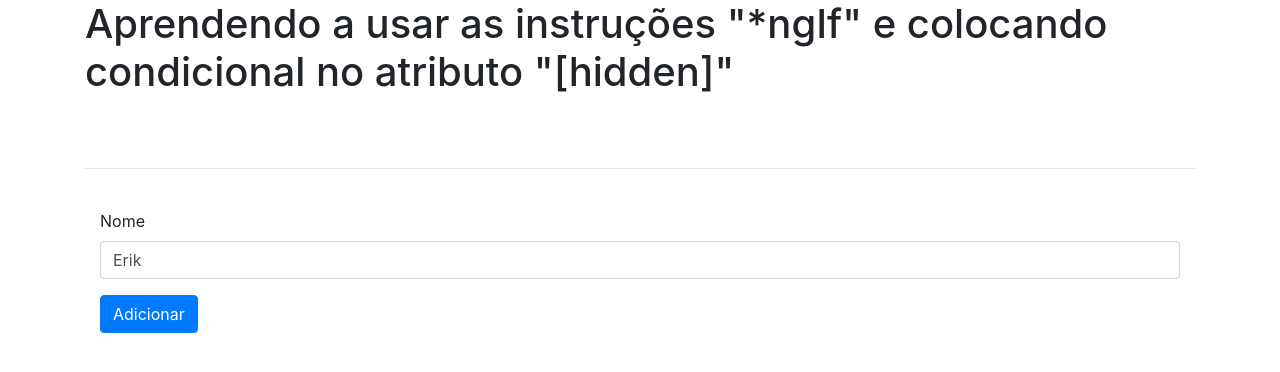
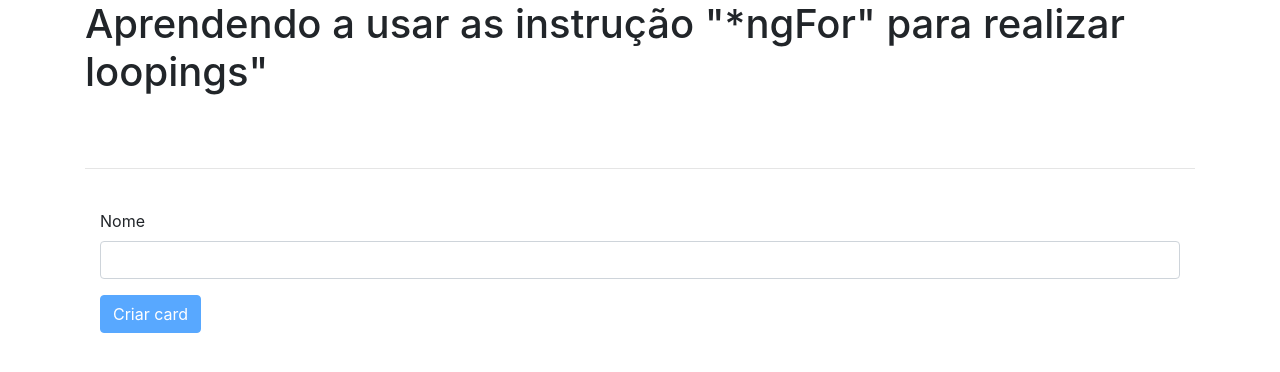
Before and after one commit to erikflima/Repositorio-Projeto-27-Alga-Money-Angular, an Angular app: page / in a window 1280 px wide. Shown: the top 372 px of the page. Built offline with nearby package versions, Linux system fonts and the light colour scheme.

Commit message:
Curso: Fullstack Angular e Spring - Julho-2018
Video: 9.13. Iterando com a diretiva ngFor

Aprendendo a usar as instrução "*ngFor" para realizar loopings"

```diff
--- a/src/app/app.component.html
+++ b/src/app/app.component.html
@@ -1,7 +1,7 @@
 <div class="container">
 
 
-    <h1>Aprendendo a usar as instruções "*ngIf" e colocando condicional no atributo "[hidden]"</h1><br>
+    <h1>Aprendendo a usar as instrução "*ngFor" para realizar loopings"</h1><br>
 
     <br><hr><br>
 
@@ -13,31 +13,36 @@
 
           <label>Nome</label>
 
-          <!--
-            - Aqui eu uso o atributo especial do angular [(ngModel)]. Esse atributo faz com que se algo for digitado no input, a variavel 'campoNome' vai assumir o valor do que foi digitado, e vice versa. Ou seja, variavel e input estao conectados.
-            - Quando o cursor do mouse estiver no input, o valor da variavel 'campoAdicionado' vai ser 'false'.
-          -->
-          <input type="text" class="form-control"  [(ngModel)]="campoNome"  (focus)="campoAdicionado = false">
+          <!--  Aqui eu uso o atributo especial do angular [(ngModel)]. Esse atributo faz com que se algo for digitado no input, a variavel 'campoNome' vai assumir o valor do que foi digitado, e vice versa. Ou seja, variavel e input estao conectados. -->
+          <input type="text" class="form-control"  [(ngModel)]="campoNome">
 
         </div>
 
         <!-- Ao clicar no botao o metodo "adicionar()"  eh executado.
              Se o conteudo da variavel "campoNome" for vazio, entao o botao sera desabilitado -->
-        <button type="button" class="btn btn-primary" (click)="adicionar()"  [disabled]="campoNome.length == 0">Adicionar</button>
+        <button type="button" class="btn btn-primary" (click)="adicionar()"  [disabled]="campoNome.length == 0">Criar card</button>
 
         <br><br>
 
-        <!-- Aqui eu uso a instrucao "*ngIf". Ai esse campo so aparece na tela se atender a condicao criada.-->
-        <div  class="alert alert-success"  role="alert"  *ngIf="campoAdicionado == true" >
-            Valor da variavel 'campoNome' : <strong>{{campoNome}}</strong>
-        </div>
 
-        <br>
+        <!-- Criando uma linha -->
+        <div class="row">
 
-        <!-- Aqui eu uso coloco uma condicao para o atributo 'hidden'. O elemento vai ser escondido se atender a condicao criada. -->
-        <div  class="alert alert-warning"  role="alert" [hidden]="campoAdicionado == false" >
-            Valor da variavel 'campoNome' : <strong>{{campoNome}}</strong>
+            <!-- Definindo duas colunas
+                 Usando a instrucao '*ngFor'. Lembrando que variavel 'arrayDeNomes' esta na classe 'app.component.ts'.  -->
+            <div class="cols-2" *ngFor="let nomeAux of arrayDeNomes">
+
+                <!-- Card que tem uma foto e um texto em logo abaixo. -->
+                <div class="card">
+                    <img src="https://randomuser.me/api/portraits/women/{{idDaPhoto}}.jpg" class="card-img-top" alt="...">
+                    <div class="card-body">{{nomeAux}}</div>
+                </div>
+
+            </div>
+
         </div>
 
 
+
+
     </div>
--- a/src/app/app.component.ts
+++ b/src/app/app.component.ts
@@ -18,29 +18,19 @@ import { Component } from '@angular/core';
 export class AppComponent {
 
   //Criando variaveia globais
-  campoNome       = 'Erik';
-  campoNumero     = 0;
-  campoAdicionado = false;
+  campoNome       = '';
+  arrayDeNomes    = []; //Declaracao de array
+  idDaPhoto       = 90;
 
 
    adicionar(){
 
     console.log( "\nExecutando o metodo adicionar" );
 
+    console.log( this.campoNome );
 
-    //Mundando o valor da variavel
-    this.campoAdicionado = true;
-
-
-    //Somando 1 na variavel numero
-    this.campoNumero = this.campoNumero + 1;
-
-
-    //Concatenando a variavel "campoNome" com a variavel "campoNumero"
-    this.campoNome = this.campoNome + " : " + this.campoNumero;
-
-
-    console.log( this.campoNome );
+    //Adicionando uma posicao no array. Que nesse caso eh um array de String.
+    this.arrayDeNomes.push( this.campoNome );
 
    }
 
```
